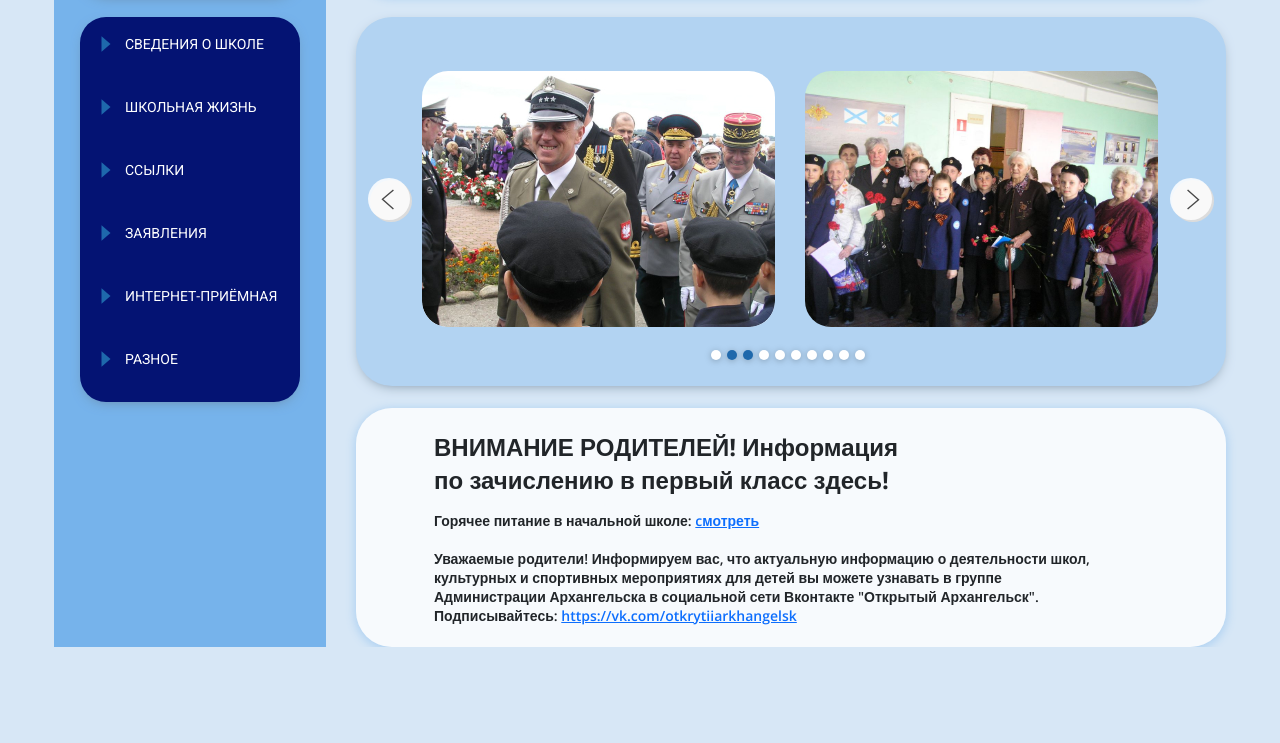
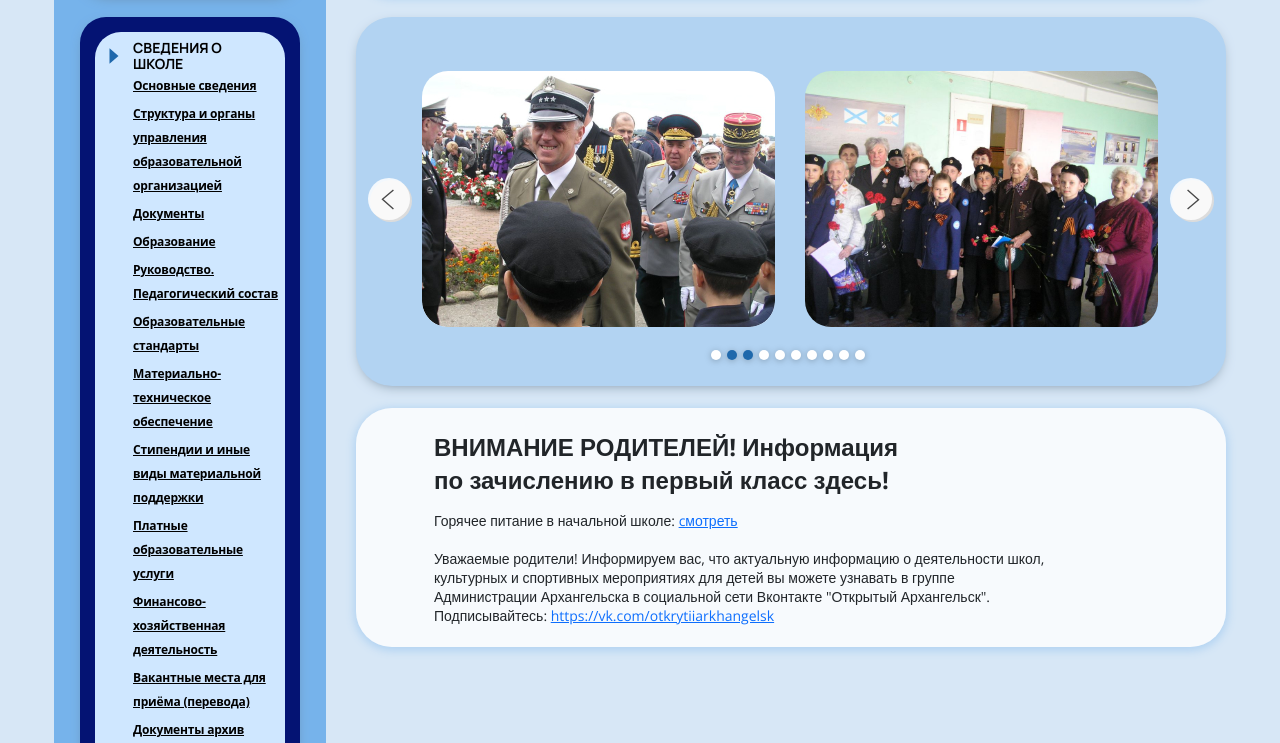
Before and after one commit to jodjjs1/yungash-school, a plain HTML site: page index.html in a window 1280 px wide. Shown: the part 232-975 px from the top of the page. Before the commit the page ends 879 px from the top, so only its background shows below. Drawn offline with nearby package versions, Linux system fonts and the light colour scheme.

Commit message:
sidebar beta.2

```diff
--- a/css/main.css
+++ b/css/main.css
@@ -21,6 +21,7 @@ p, h1, h2 {
     display: flex;
     max-width: 1172px;
     min-height: 100%;
+    height: auto;
 
     margin-left: auto;
     margin-right: auto;
@@ -33,6 +34,7 @@ p, h1, h2 {
     width: 272px;
 
     min-height: 100%;
+    height: auto;
 
     display: inline-block;
 }
@@ -175,16 +177,17 @@ p, h1, h2 {
 
 /* ------------- sidebar ----------------- */
 .sidebar {
-    height: 385px;
+    height: auto;
     background-color: #041373;
     /* блок */
 
     transition-property: height;
     transition-duration: 0.5s;
 
-    padding-left: 18px;
-    padding-top: 19px;
-    padding-bottom: 0;
+    padding-left: 15px;
+    padding-right: 15px;
+    padding-top: 15px;
+    padding-bottom: 1px;
 
     box-shadow: 0px 4px 14px -6px #687E93;
     border-radius: 26px;
@@ -194,13 +197,27 @@ p, h1, h2 {
     align-items: center;
     /* display: flex; */
 
-    padding-bottom: 30px;
+    background: #CFE7FF;
+    border-radius: 26px;
+
+    padding-left: 11px;
+    padding-top: 8px;
+    padding-bottom: 0px;
+
+    padding-bottom: 20px;
+
+    margin-bottom: 14px;
 }
 
 .mpt {
     display: flex;
 
-    margin-bottom: 17px;
+
+    /* padding-right: auto; */
+
+
+    margin-right: 15px;
+    margin-bottom: 0px;
 }
 
 .sidebar img {
@@ -211,28 +228,45 @@ p, h1, h2 {
 .submenu {
     display: none;
     /* height: 0; */
+    background-color: #CFE7FF;
+}
 
+.show, .collapsing {
+    display: block;
 }
 
 .submenu li {
     padding-left: 27px;
 
-    margin-bottom: 10px;
+    margin-bottom: 4px;
 
     transition-property: margin-bottom;
     transition-duration: 0.5s;
 }
 
 
-.sidebar a {
-    font-family: 'Roboto', sans-serif;
+.sidebar .nav-link {
+    font-family: 'Manrope', sans-serif;
+    font-style: normal;
+    font-weight: 700;
     font-size: 14px;
     line-height: 16px;
     text-transform: uppercase;
     text-decoration: none;
-    color: #fff;
+    color: #000;
 
     padding: 0;
+}
+
+.nav-sublink {
+    font-weight: 600;
+    font-style: normal;
+    font-size: 12px;
+    line-height: 12px;
+    letter-spacing: -0.015em;
+    text-decoration-line: underline;
+    color: #000000;
+
 }
 /* --------------------------------------- */
 
@@ -305,7 +339,8 @@ p, h1, h2 {
 }
 
 .navbar-text a {
-    font-family: 'Roboto', sans-serif;
+    font-family: 'Manrope', sans-serif;
+    font-weight: 700;
     font-size: 14px;
     line-height: 16px;
     text-transform: uppercase;
@@ -484,12 +519,14 @@ p, h1, h2 {
 
 .whitetext.hello {
     height: 84px;
+
 }
 
 .whitetext.hello p {
-    font-weight: 700;
     font-size: 12px;
     line-height: 18px;
+    font-style: normal;
+    font-weight: 500;
 }
 
 .whitetext.att {
@@ -509,7 +546,7 @@ p, h1, h2 {
 }
 
 .text p {
-    font-weight: 600;
+    font-weight: normal;
     font-size: 14px;
     line-height: 19px;
 
--- a/index.html
+++ b/index.html
@@ -9,7 +9,8 @@
 
     <link rel="preconnect" href="https://fonts.googleapis.com">
     <link rel="preconnect" href="https://fonts.gstatic.com" crossorigin>
-    <link href="https://fonts.googleapis.com/css2?family=Open+Sans:wght@400;600;700&family=Roboto:wght@400;500&display=swap" rel="stylesheet">
+    <link href="https://fonts.googleapis.com/css2?family=Open+Sans:wght@300;400;600;700&family=Roboto:wght@400;500&display=swap" rel="stylesheet">
+    <link href="https://fonts.googleapis.com/css2?family=Manrope:wght@400;500;600;700&display=swap" rel="stylesheet">
 
     <link href="https://cdn.jsdelivr.net/npm/bootstrap@5.0.2/dist/css/bootstrap.min.css" rel="stylesheet" integrity="sha384-EVSTQN3/azprG1Anm3QDgpJLIm9Nao0Yz1ztcQTwFspd3yD65VohhpuuCOmLASjC" crossorigin="anonymous">
 
@@ -39,87 +40,87 @@
                 <div class="sidebar">
                     <ul class="main-pts" id="nav_accordion">
 
-                        <li class="nav-item" id="nav1">
+                        <li class="nav-item has-submenu" id="nav1">
                             <div class="mpt">
                                 <img src="img/Polygon.svg" alt="">
                                 <a class="nav-link" href="#">СВЕДЕНИЯ О ШКОЛЕ</a>
                             </div>
 
-                            <ul class="submenu">
-                                <li><a class="nav-link" href="#">Основные сведения</a></li>
-                                <li><a class="nav-link" href="#">Структура и органы управления образовательной организацией</a></li>
-                                <li><a class="nav-link" href="#">Документы</a> </li>
-                                <li><a class="nav-link" href="#">Образование</a> </li>
-                                <li><a class="nav-link" href="#">Руководство. Педагогический состав</a> </li>
-                                <li><a class="nav-link" href="#">Образовательные стандарты</a> </li>
-                                <li><a class="nav-link" href="#">Материально-техническое обеспечение</a> </li>
-                                <li><a class="nav-link" href="#">Стипендии и иные виды материальной поддержки</a> </li>
-                                <li><a class="nav-link" href="#">Платные образовательные услуги</a> </li>
-                                <li><a class="nav-link" href="#">Финансово-хозяйственная деятельность</a> </li>
-                                <li><a class="nav-link" href="#">Вакантные места для приёма (перевода)</a></li>
-                                <li><a class="nav-link" href="#">Документы архив</a> </li>
-                                <li><a class="nav-link" href="#">Международное сотрудничество</a> </li>
-                                <li><a class="nav-link" href="#">Доступная среда</a> </li>
+                            <ul class="submenu collapse show">
+                                <li><a class="nav-sublink" href="#">Основные сведения</a></li>
+                                <li><a class="nav-sublink" href="#">Структура и органы управления образовательной организацией</a></li>
+                                <li><a class="nav-sublink" href="#">Документы</a> </li>
+                                <li><a class="nav-sublink" href="#">Образование</a> </li>
+                                <li><a class="nav-sublink" href="#">Руководство. Педагогический состав</a> </li>
+                                <li><a class="nav-sublink" href="#">Образовательные стандарты</a> </li>
+                                <li><a class="nav-sublink" href="#">Материально-техническое обеспечение</a> </li>
+                                <li><a class="nav-sublink" href="#">Стипендии и иные виды материальной поддержки</a> </li>
+                                <li><a class="nav-sublink" href="#">Платные образовательные услуги</a> </li>
+                                <li><a class="nav-sublink" href="#">Финансово-хозяйственная деятельность</a> </li>
+                                <li><a class="nav-sublink" href="#">Вакантные места для приёма (перевода)</a></li>
+                                <li><a class="nav-sublink" href="#">Документы архив</a> </li>
+                                <li><a class="nav-sublink" href="#">Международное сотрудничество</a> </li>
+                                <li><a class="nav-sublink" href="#">Доступная среда</a> </li>
 
                             </ul>
                         </li>
 
-                        <li class="nav-item" id="nav2">
+                        <li class="nav-item has-submenu" id="nav2">
                             <div class="mpt">
                                 <img src="img/Polygon.svg" alt="">
                                 <a class="nav-link" href="#">ШКОЛЬНАЯ ЖИЗНЬ</a>
                             </div>
 
-                            <ul class="submenu">
+                            <ul class="submenu collapse">
                                 <li><a class="nav-link" href="#">Submenu item 1 </a></li>
                                 <li><a class="nav-link" href="#">Submenu item 2 </a></li>
                                 <li><a class="nav-link" href="#">Submenu item 3 </a> </li>
                             </ul>
                         </li>
 
-                        <li class="nav-item" id="nav3">
+                        <li class="nav-item has-submenu" id="nav3">
                             <div class="mpt">
                                 <img src="img/Polygon.svg" alt="">
                                 <a class="nav-link" href="#">ССЫЛКИ</a>
                             </div>
 
-                            <ul class="submenu">
+                            <ul class="submenu collapse">
                                 <li><a class="nav-link" href="#">Submenu item 1 </a></li>
                                 <li><a class="nav-link" href="#">Submenu item 2 </a></li>
                                 <li><a class="nav-link" href="#">Submenu item 3 </a> </li>
                             </ul>
                         </li>
 
-                        <li class="nav-item" id="nav4">
+                        <li class="nav-item has-submenu" id="nav4">
                             <div class="mpt">
                                 <img src="img/Polygon.svg" alt="">
                                 <a class="nav-link" href="#">ЗАЯВЛЕНИЯ</a>
                             </div>
-                            <ul class="submenu">
+                            <ul class="submenu collapse">
                                 <li><a class="nav-link" href="#">Submenu item 1 </a></li>
                                 <li><a class="nav-link" href="#">Submenu item 2 </a></li>
                                 <li><a class="nav-link" href="#">Submenu item 3 </a> </li>
                             </ul>
                         </li>
 
-                        <li class="nav-item" id="nav5">
+                        <li class="nav-item has-submenu" id="nav5">
                             <div class="mpt">
                                 <img src="img/Polygon.svg" alt="">
                                 <a class="nav-link" href="#">ИНТЕРНЕТ-ПРИЁМНАЯ</a>
                             </div>
-                            <ul class="submenu">
+                            <ul class="submenu collapse">
                                 <li><a class="nav-link" href="#">Submenu item 1 </a></li>
                                 <li><a class="nav-link" href="#">Submenu item 2 </a></li>
                                 <li><a class="nav-link" href="#">Submenu item 3 </a> </li>
                             </ul>
                         </li>
 
-                        <li class="nav-item" id="nav6">
+                        <li class="nav-item has-submenu" id="nav6">
                             <div class="mpt">
                                 <img src="img/Polygon.svg" alt="">
                                 <a class="nav-link" href="#">разное</a>
                             </div>
-                            <ul class="submenu">
+                            <ul class="submenu collapse">
                                 <li><a class="nav-link" href="#">Submenu item 1 </a></li>
                                 <li><a class="nav-link" href="#">Submenu item 2 </a></li>
                                 <li><a class="nav-link" href="#">Submenu item 3 </a> </li>
--- a/scripts/sidebarScript.js
+++ b/scripts/sidebarScript.js
@@ -1,65 +1,34 @@
-function openSbMenu(menuPtId) {
-    let menuPt = document.querySelector('.main-pts').querySelector('#'+menuPtId);
-    let SbMenu = menuPt.querySelector('.submenu');
-    //console.log(menuPt.querySelector('.submenu'));
-    SbMenu.style.display = 'block';
-}
-
-function closeSbMenu(menuPtId) {
-    let menuPt = document.querySelector('.main-pts').querySelector('#'+menuPtId);
-    let SbMenu = menuPt.querySelector('.submenu');
-    //console.log(menuPt);
-    SbMenu.style.display = 'none';
-}
+document.querySelector('.side-main').style.height = '2000px';
 
 document.addEventListener("DOMContentLoaded", function(){
 
     document.querySelectorAll('.sidebar .mpt').forEach(function(element){
 
-        let isOpen = false;
-
         element.addEventListener('click', function (e) {
 
-            let nextEl = element.nextElementSibling;
-            let parentEl  = element.parentElement;
+          let nextEl = element.nextElementSibling;
+          let parentEl  = element.parentElement;
 
-            console.log(element);
+          console.log(nextEl);
 
-            //parentEl.parentElement.parentElement.style.height = '500px';
+          let sm = element.querySelector('.submenu');
 
+          if(nextEl) {
+            e.preventDefault();
+            let mycollapse = new bootstrap.Collapse(nextEl);
 
-
-            if(!isOpen) {
-                openSbMenu(parentEl.id);
-                isOpen = true;
-                // parentEl.parentElement.querySelector('#nav')
+            if(nextEl.classList.contains('show')){
+              mycollapse.hide();
             } else {
-                closeSbMenu(parentEl.id);
-                //parentEl.classList.remove('open');
-                isOpen = false;
+                mycollapse.show();
+                // find other submenus with class=show
+                var opened_submenu = parentEl.parentElement.querySelector('.submenu.show');
+                // if it exists, then close all of them
+                if(opened_submenu){
+                  new bootstrap.Collapse(opened_submenu);
+                }
             }
-            console.log(parentEl.parentElement.parentElement);
-            parentEl.parentElement.parentElement.style.height = parentEl.parentElement.offsetHeight + 'px';
-            //parentEl.firstChild.style.transform = 'rotate(90deg)';
-
-
-
-                // if(nextEl) {
-                //     e.preventDefault();
-                //     let mycollapse = new bootstrap.Collapse(nextEl);
-
-                //     if(nextEl.classList.contains('show')){
-                //         mycollapse.hide();
-                //     } else {
-                //         mycollapse.show();
-                //         // find other submenus with class=show
-                //         var opened_submenu = parentEl.parentElement.querySelector('.submenu.show');
-                //         // if it exists, then close all of them
-                //         if(opened_submenu){
-                //             new bootstrap.Collapse(opened_submenu);
-                //         }
-                //     }
-                // }
+        }
         }); // addEventListener
-    }) // forEach
+      }) // forEach
     });
```
